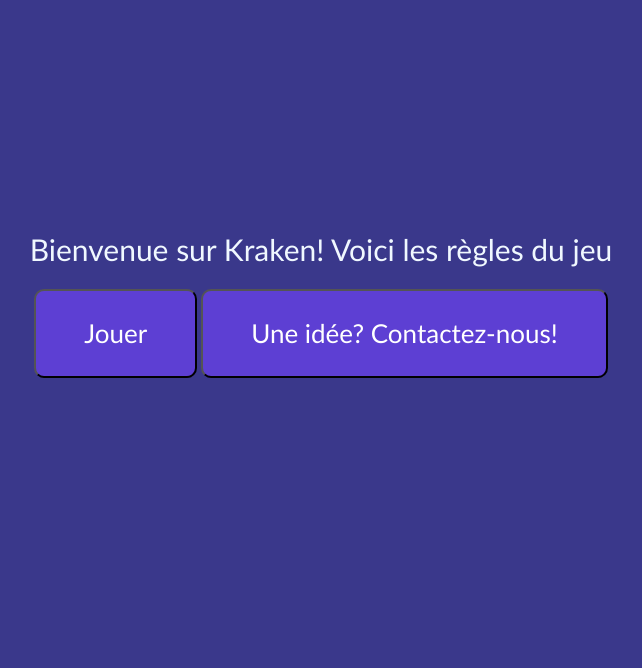
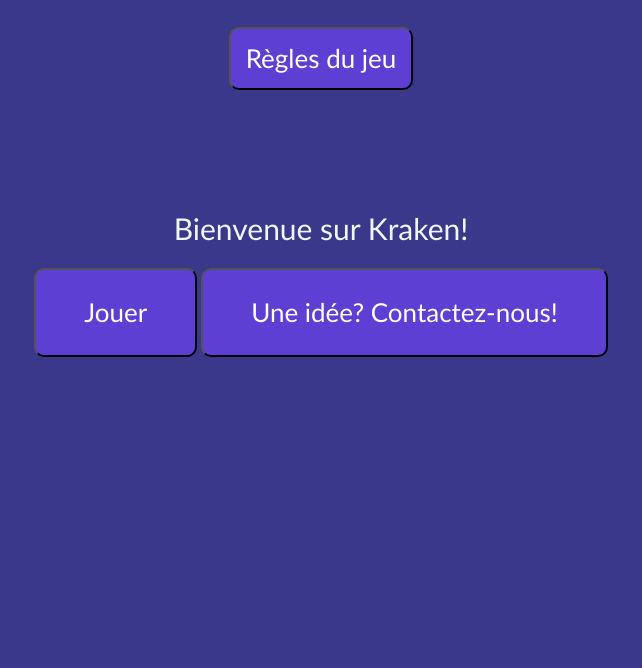
Before and after one commit to Lilou-coder/Projet-NSI, a Flask app: page / in a window 1280 px wide. Shown: the part 132-800 px from the top of the page, without its empty margins (319-961 px from the left). Run offline with Flask 2, Linux system fonts and the light colour scheme; a user stored in the database is signed in; some libraries are stand-ins or nearby versions.

Commit message:
Add files via upload

```diff
--- a/finance/static/styles.css
+++ b/finance/static/styles.css
@@ -141,6 +141,19 @@ main img
     display: inline-block;
     font-size: 26px;
 }
+
+.button_rules {
+    background-color: #5D3FD3; /* Blue */
+    border-radius: 10px ;
+    color: rgb(255, 255, 255);
+    font-family: 'Gill Sans', 'Gill Sans MT', Calibri, 'Trebuchet MS', sans-serif;
+    padding: 10px 15px;
+    text-align: center;
+    text-decoration: none;
+    display: inline-block;
+    font-size: 26px;
+}
+
 /* unvisited link */
 a:link {
 color: white;
@@ -157,6 +170,13 @@ a:hover {
 
 .blankspace{
     padding-top: 200px;
+    padding-bottom: 200px;
+    margin-left: auto;
+    margin-right: auto;
+}
+
+.blankspace_2{
+    padding-top: 100px;
     padding-bottom: 200px;
     margin-left: auto;
     margin-right: auto;
@@ -185,3 +205,26 @@ a:hover {
     transform: translate(-50%, -50%);
     margin-top: 10%;
 }
+
+
+
+.dropdown {
+    position: relative;
+    display: inline-block;
+}
+
+.dropdown-content {
+    display: none;
+    position: relative;
+    right: 0;
+    background-color: #5D3FD3;
+    min-width: 250px;
+    padding: 10px;
+    border: 1px solid #ccc;
+    border-radius: 10px ;
+    font-family: 'Gill Sans', 'Gill Sans MT', Calibri, 'Trebuchet MS', sans-serif;
+}
+
+.dropdown:hover .dropdown-content {
+    display: block;
+}
--- a/finance/templates/index.html
+++ b/finance/templates/index.html
@@ -6,12 +6,27 @@
 
 {% block main %}
 
-<div class="blankspace"
+
+
+<body >
+    <div class="dropdown" >
+        <button class="button_rules"> Règles du jeu</button>
+        <div class="dropdown-content">
+            <ul style="color: white">
+                <li>Partagez le code de l'administrateur avec vos amis</li>
+                <li>Choisissez un thème, le nombre de question et le temps</li>
+                <li>Commencez et répondez aux questions!</li>
+            </ul>
+        </div>
+    </div>
+    <p>
+
+<div class="blankspace_2"
 style="color:aliceblue;
 font-family: 'Gill Sans', 'Gill Sans MT', Calibri, 'Trebuchet MS', sans-serif;
 font-size: 30px" >
 
-    <p>Bienvenue sur Kraken! Voici les règles du jeu</p>
+    <p>Bienvenue sur Kraken! </p>
 
     <table class="center">
         <tr>
@@ -27,4 +42,11 @@ font-size: 30px" >
 
 </div>
 
+    </p>
+</body>
+
+
+
+
+
 {% endblock %}
```
Also changed, not shown: finance/templates/game.html (+5 -8 lines), finance/kraken.db.
